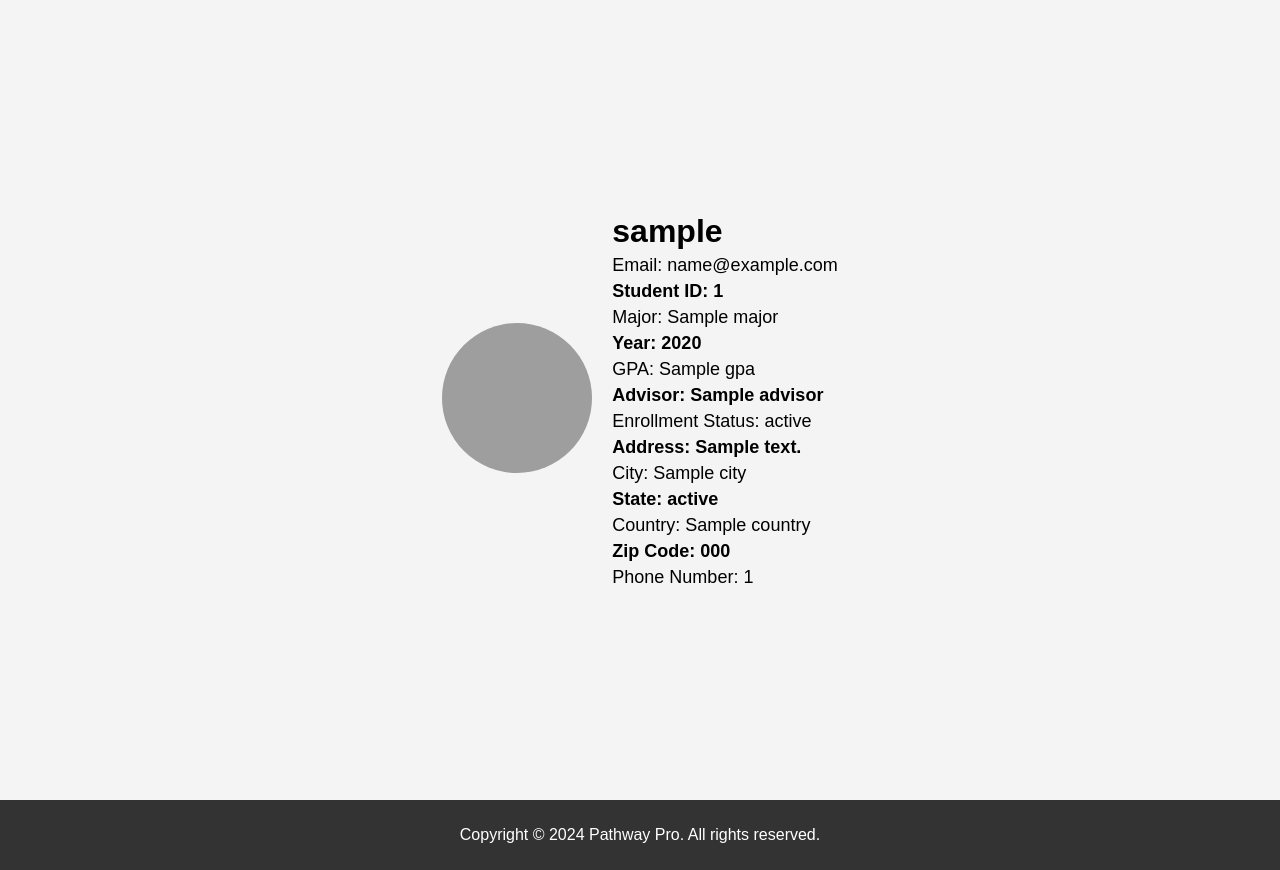
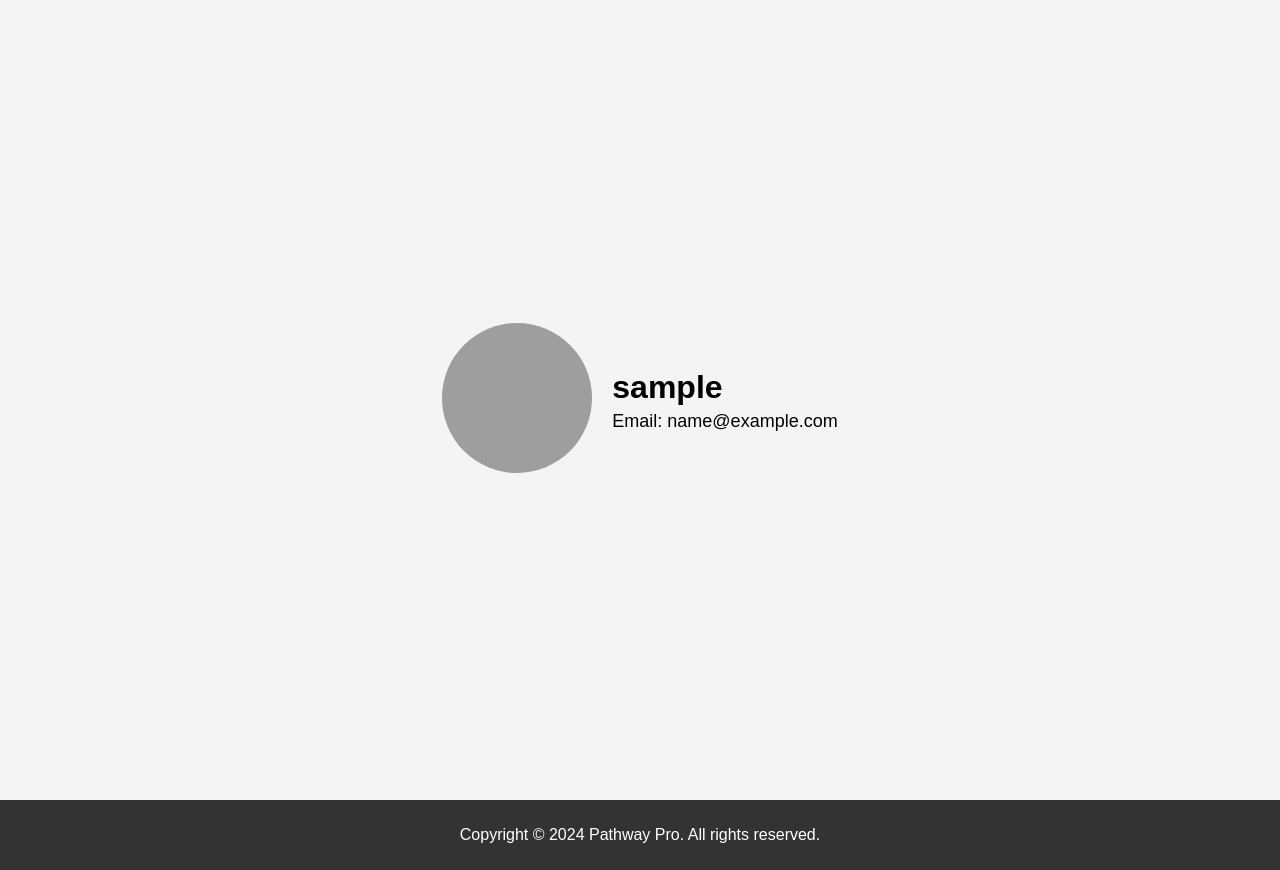
Before and after one commit to MRthyMix/3155-Software-Engineering-Group-Project, a Flask app: template Pathway_pro/templates/profilePage.html in a window 1280 px wide. Shown: the part 100-970 px from the top of the page. Run offline with Flask 3, Linux system fonts and the light colour scheme; the template is opened without the code that fills it: most values are stand-ins (such as "Sample title", 1, 10 or a date in 2020); parts of the project's set-up code (start-up, migrations or seed data) failed here and were passed over; grey boxes are pictures that could not be loaded.

Commit message:
Changing profilePage.html

```diff
--- a/Pathway_pro/templates/profilePage.html
+++ b/Pathway_pro/templates/profilePage.html
@@ -24,7 +24,7 @@
         <div class="profile-details">
             <h1>{{ userName }}</h1>
             <p>Email: {{ userEmail }}</p>
-            <p>Student ID: {{ studentID }}</p>
+            <!-- <p>Student ID: {{ studentID }}</p>
             <p>Major: {{ major }}</p>
             <p>Year: {{ year }}</p>
             <p>GPA: {{ gpa }}</p>
@@ -35,7 +35,7 @@
             <p>State: {{ state }}</p>
             <p>Country: {{ country }}</p>
             <p>Zip Code: {{ zipCode }}</p>
-            <p>Phone Number: {{ phoneNumber }}</p>
+            <p>Phone Number: {{ phoneNumber }}</p> -->
             <!-- Add more relevant details here -->
         </div>
     </div>
```
